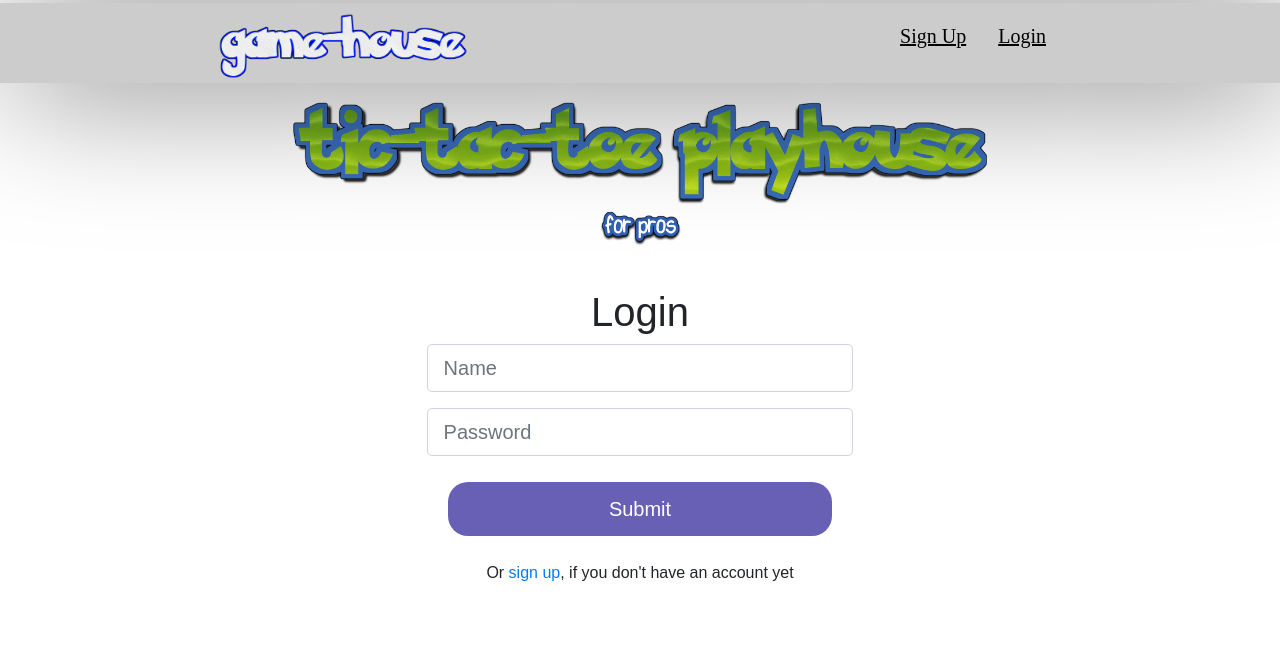
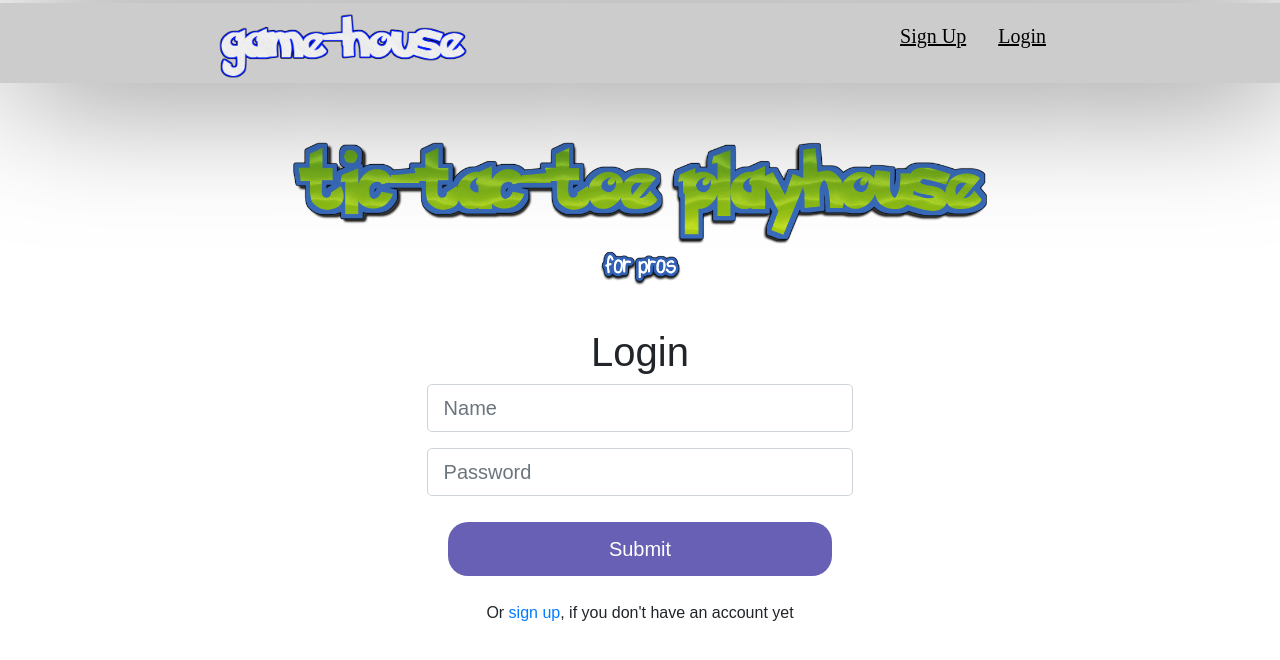
Before and after one commit to TiborVlasics/playroom, a React (Create React App) app in the folder client/: page /login in a window 1280 px wide. Shown: the top 660 px of the page. Built offline with nearby package versions, Linux system fonts and the light colour scheme; a web font is replaced by a local one.

Commit message:
Add margin to login and register boxes

```diff
--- a/client/src/App.css
+++ b/client/src/App.css
@@ -548,3 +548,8 @@ form input[type="text"]:focus {
 .game-house {
   width: 250px;
 }
+
+.login,
+.register {
+  margin-top: 40px;
+}
```
